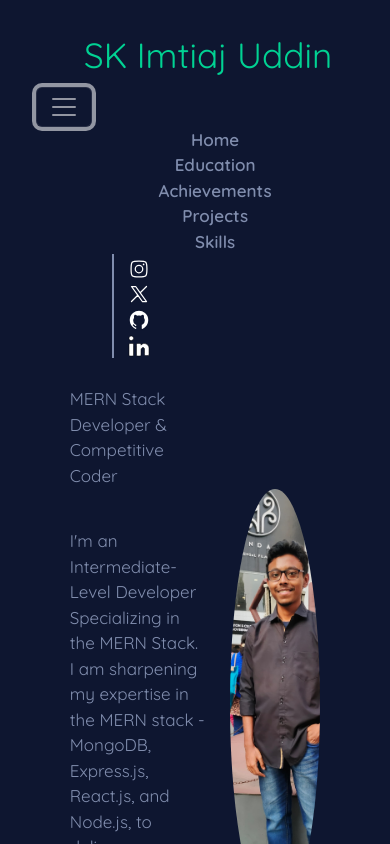
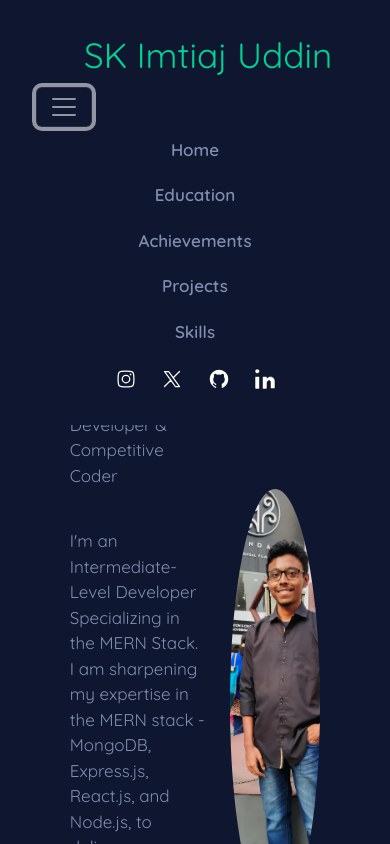
Before and after one commit to imtiaj-007/my-portfolio, a React (Create React App) app: page / in a window 390 px wide. Both pictures are taken after a click on the button "Toggle navigation". Shown: the top 844 px of the page. Built offline with nearby package versions, Linux system fonts and the light colour scheme.

Commit message:
Added Responsiveness in Navbar

```diff
--- a/src/App.css
+++ b/src/App.css
@@ -180,11 +180,6 @@ form {
   width: 75%;
 }
 
-/* .form-control {
-  background-color: #162042;
-  border: none !important;
-} */
-
 input, textarea{
   background-color:#1c2851 !important;
   color: #ffffff !important;
@@ -214,6 +209,54 @@ legend {
   margin-bottom: 7px;
 }
 
+/*
+@media (max-width: 450px) {
+  .nav-items {
+    flex-direction: column;
+    gap: 20px;
+  }
+  #navItems {
+    display: none;
+    position: relative;
+    width: 80vw;
+    height: 80vh;
+    justify-content: center;
+    align-items: center;
+  }
+  .socials {
+    border: none !important;
+  }
+  #socials {
+    flex-wrap: nowrap;
+  }
+} */
+
+.nav-div {
+  width: 70%;
+}
+
+@media (max-width: 1250px) {
+  /* #navItems {
+    background-color: #000000 !important;
+  } */
+  .nav-div {
+    padding: 10px;
+    width: 100%;
+    display: flex;
+    justify-content: center;
+  }
+  .nav-items {
+    flex-direction: column;
+    gap: 20px;
+  }
+  .socials {
+    border: none !important;
+  }
+  #socials {
+    flex-wrap: nowrap;
+  }
+}
+
 .test {
   color: #040c27;
 }
--- a/src/components/NavItems.js
+++ b/src/components/NavItems.js
@@ -3,8 +3,8 @@ import Socials from './Socials'
 
 const NavItems = () => {
     return (
-        <div className="container d-flex">
-            <div className='container me-4' style={{ width: "70%" }}>
+        <div class="collapse navbar-collapse" id="navbarSupportedContent">
+            <div className='container nav-div me-4'>
                 <div className="row nav-items">
 
                     <div className="col-sm"><a aria-current="page" href="#home">Home</a></div>
@@ -13,7 +13,7 @@ const NavItems = () => {
                     <div className="col-sm"><a href="#projects">Projects</a></div>
                     <div className="col-sm"><a href="#skills">Skills</a></div>
 
-                    <div className="col-3" style={{ borderLeft: "2px solid rgb(128 141 173)" }}><Socials /></div>
+                    <div className="col-3 socials" style={{ borderLeft: "2px solid rgb(128 141 173)" }}><Socials /></div>
 
                 </div>
             </div>
--- a/src/components/Socials.js
+++ b/src/components/Socials.js
@@ -7,7 +7,7 @@ import linkedin from '../images/linkedin.svg';
 
 const Socials = () => {
     return (
-        <div className="row">
+        <div className="row" id="socials">
             <div className="col-sm"><a target='_blank' rel="noreferrer" href='https://www.instagram.com/soul.survivor_27/'><i><img src={instagram} alt="instagram" /></i></a></div>
             <div className="col-sm"><a target='_blank' rel="noreferrer" href='https://twitter.com/imtiaj_007'><i><img src={twitter} alt="twitter" /></i></a></div>
             <div className="col-sm"><a target='_blank' rel="noreferrer" href='https://github.com/imtiaj-007'><i><img src={github} alt="github" /></i></a></div>
```
Also changed, not shown: src/components/Navbar.js (+8 -6 lines).
